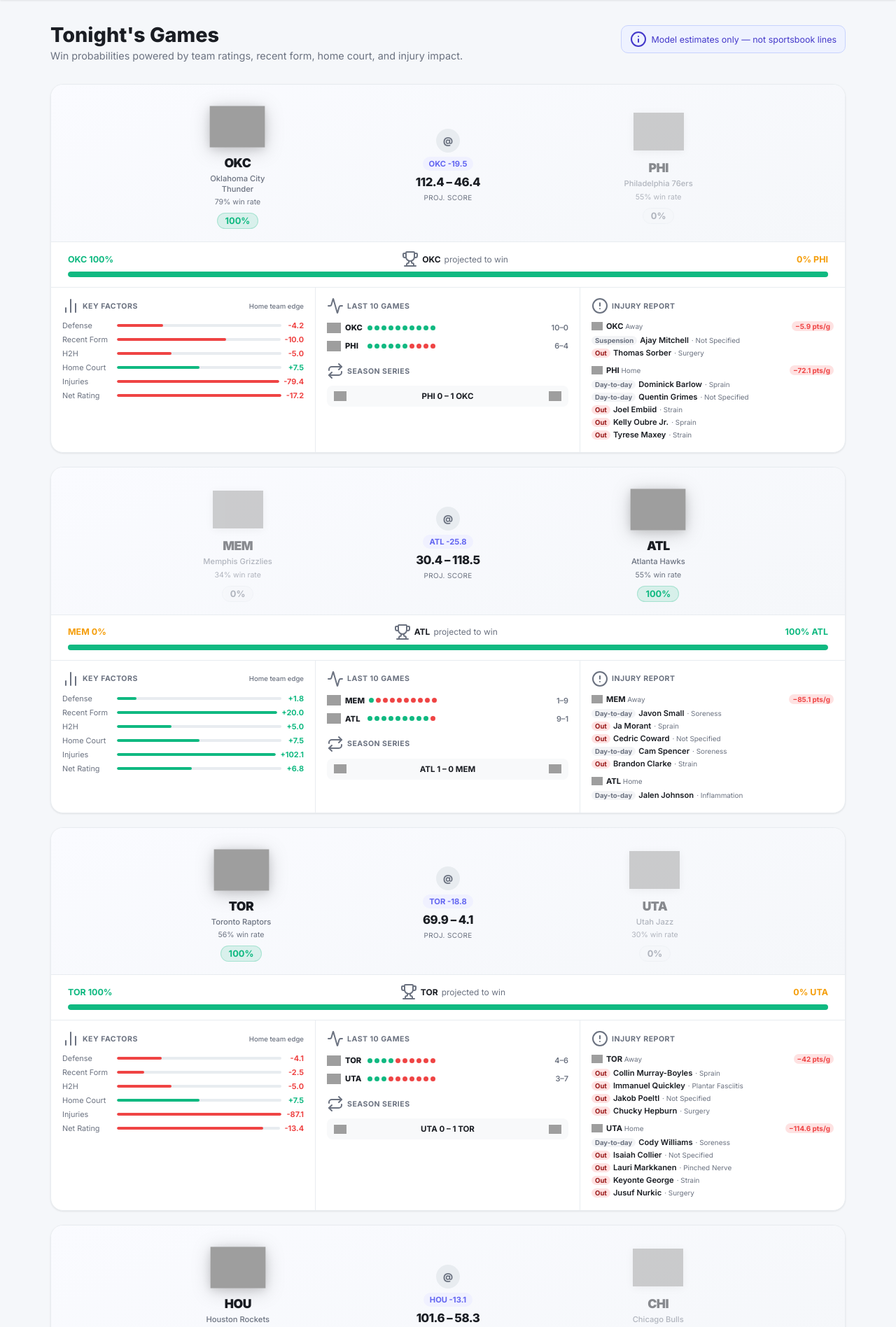
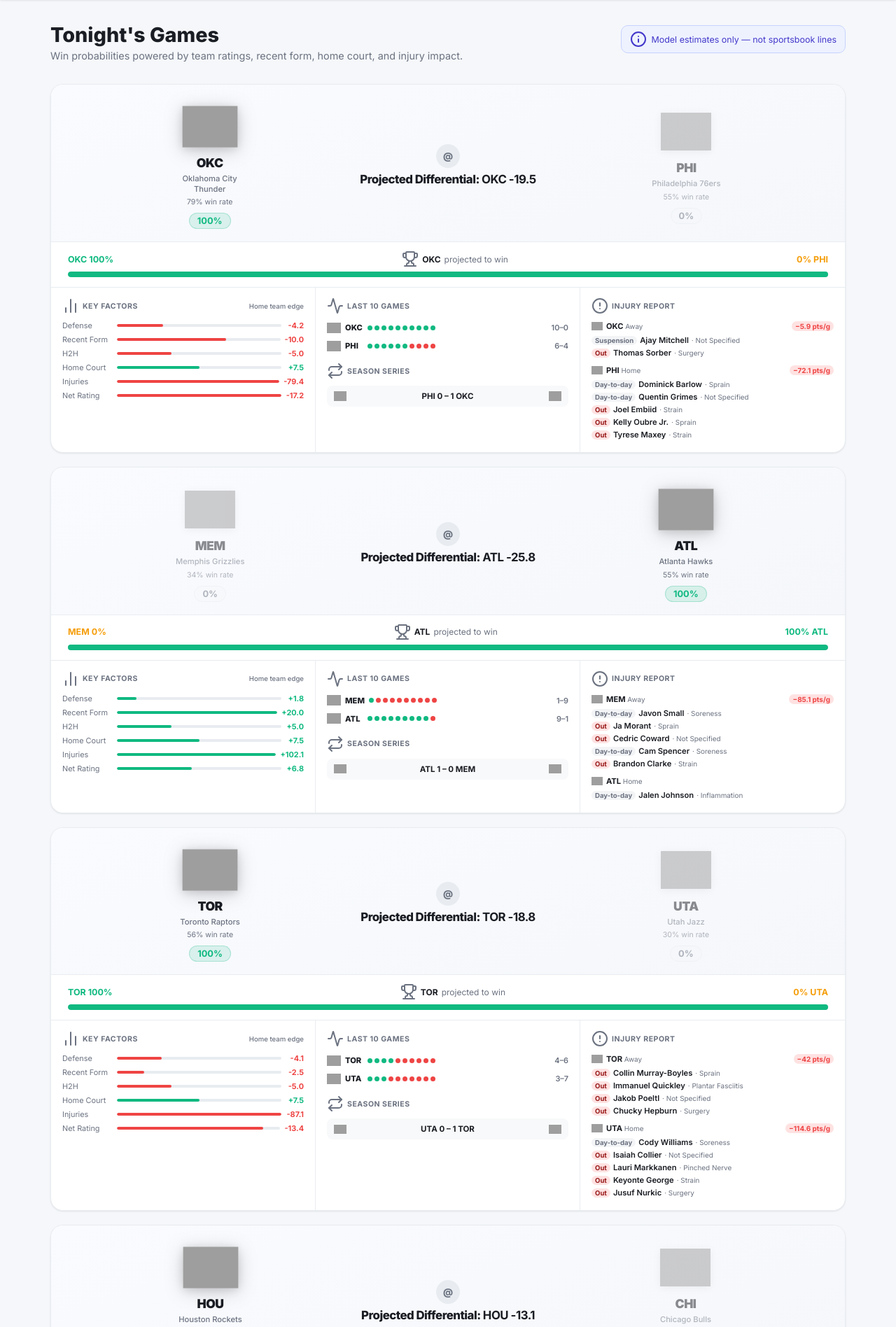
Before and after one commit to davisjburt/NBA-Prop-Lab, a Flask app: page /moneylines in a window 1280 px wide. Shown: the part 64-1960 px from the top of the page at 70% size. Run offline with Flask 3, Linux system fonts and the light colour scheme; grey boxes are pictures that could not be loaded.

Commit message:
added point differential stats

```diff
--- a/app/templates/moneylines.html
+++ b/app/templates/moneylines.html
@@ -239,12 +239,15 @@
             </div>
 
             <!-- Center info -->
+
             <div class="ml-center">
               <div class="ml-at-badge">@</div>
-              <div class="ml-spread">${spreadStr}</div>
-              <div class="ml-score-est">${g.away_score_est} – ${g.home_score_est}</div>
-              <div class="ml-score-lbl">proj. score</div>
+              <div class="ml-score-est">
+                Projected Differential: <strong>${spreadStr}</strong>
+              </div>
             </div>
+
+
 
             <!-- Home -->
             <div class="ml-team-block ${homeWin ? "ml-fav" : "ml-dog"}">
```
